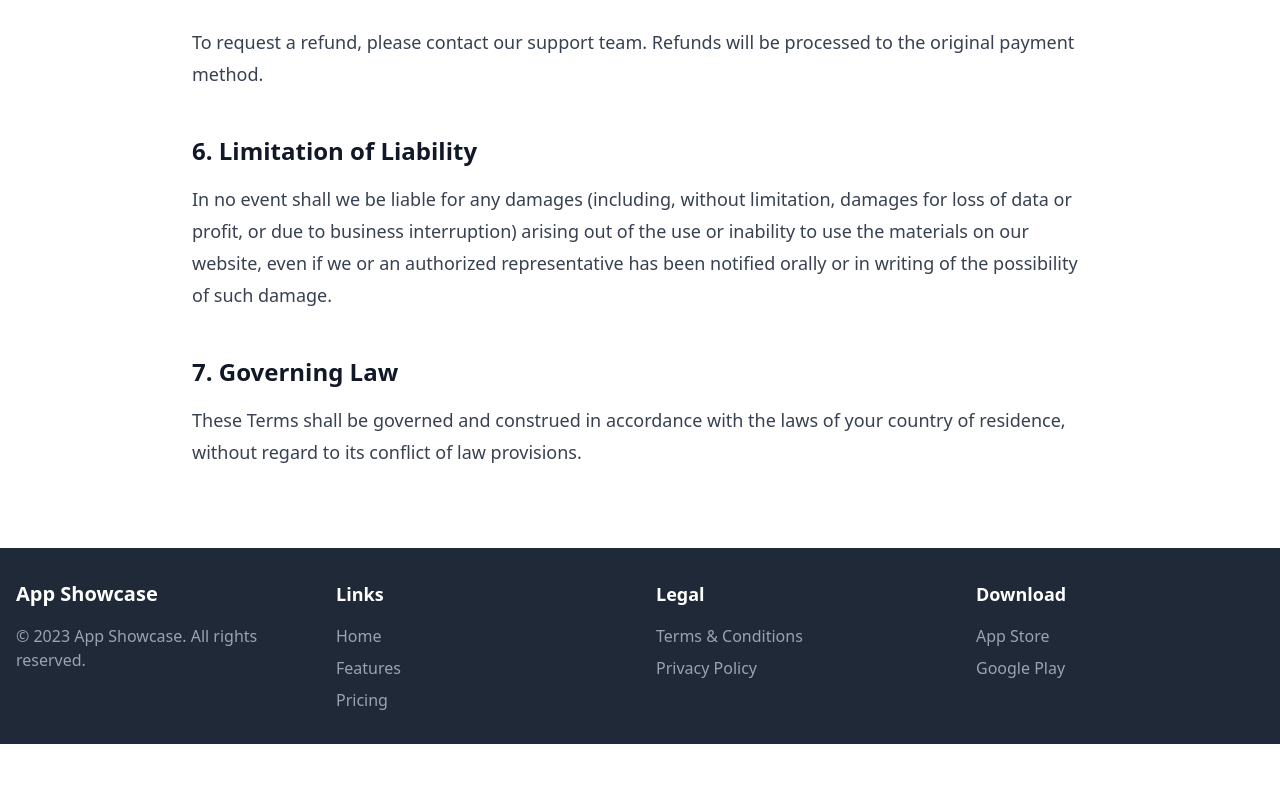
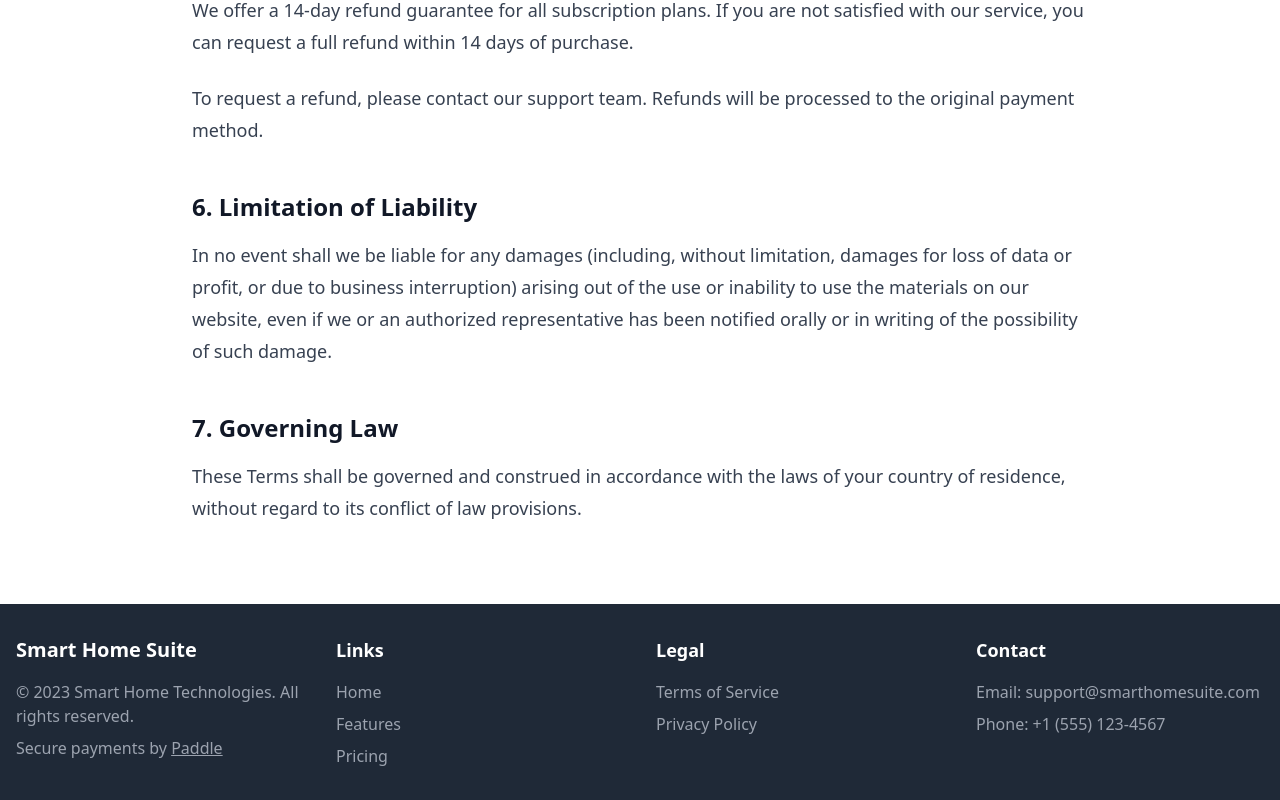
Before and after one commit to sotowang/app-landing-page, a Next.js app: page /en/terms in a window 1280 px wide. Shown: the part 1774-2574 px from the top of the page. Before the commit the page ends 2518 px from the top, so only its background shows below. Built offline with nearby package versions, Linux system fonts and the light colour scheme.

Commit message:
feat: 更新条款和隐私政策页面，增加关于Paddle支付信息

```diff
--- a/app/en/privacy/page.tsx
+++ b/app/en/privacy/page.tsx
@@ -8,7 +8,7 @@ export default function PrivacyPage() {
         <div className="container mx-auto px-4 py-4">
           <div className="flex justify-between items-center">
             <Link href="/en" className="text-xl font-bold">
-              App Showcase
+              Smart Home Suite
             </Link>
 
             <nav className="hidden md:flex space-x-6">
@@ -20,7 +20,7 @@ export default function PrivacyPage() {
             </nav>
 
             <div className="flex items-center space-x-4">
-              <Link href="/privacy" className="text-sm hover:text-blue-600 transition">中文</Link>
+              <Link href="/zh/privacy" className="text-sm hover:text-blue-600 transition">中文</Link>
               <Link
                 href="#download"
                 className="hidden md:inline-block bg-blue-600 text-white px-4 py-2 rounded-md hover:bg-blue-700 transition"
@@ -64,6 +64,21 @@ export default function PrivacyPage() {
               <li>verify compliance with the terms and conditions governing the use of our website.</li>
             </ul>
 
+            <h2 className="text-2xl font-bold mb-4">Smart Home Device Data Processing</h2>
+            <p className="mb-4">When using our Smart Home Suite, our applications collect data about your home environment and device usage, including but not limited to:</p>
+            <ul className="list-disc pl-8 mb-4">
+              <li>device status and usage patterns;</li>
+              <li>environmental data such as temperature, lighting, and energy usage;</li>
+              <li>camera images and recordings (if you use security monitoring features);</li>
+              <li>time and frequency of device usage;</li>
+              <li>automation rules and preference settings.</li>
+            </ul>
+            <p className="mb-4">This data is used to provide services, optimize performance, and improve our products and services. We implement strict security measures to protect this sensitive information.</p>
+
+            <h2 className="text-2xl font-bold mb-4">Payment Processing</h2>
+            <p className="mb-4">We use Paddle as our payment processing service provider. When you make a subscription or purchase through our website, your payment information is provided directly to Paddle, and we do not store your complete payment card details.</p>
+            <p className="mb-4">Paddle's privacy policy can be found on their website: <a href="https://www.paddle.com/legal/privacy" className="text-blue-600 hover:underline">https://www.paddle.com/legal/privacy</a>.</p>
+
             <h2 className="text-2xl font-bold mb-4">Disclosing Personal Information</h2>
             <p className="mb-4">We may disclose your personal information to any of our employees, officers, agents, suppliers or subcontractors insofar as reasonably necessary for the purposes set out in this privacy policy.</p>
             <p className="mb-4">We may disclose your personal information:</p>
@@ -101,8 +116,9 @@ export default function PrivacyPage() {
         <div className="container mx-auto px-4">
           <div className="grid grid-cols-1 md:grid-cols-4 gap-8">
             <div>
-              <h3 className="text-xl font-bold mb-4">App Showcase</h3>
-              <p className="text-gray-400">© 2023 App Showcase. All rights reserved.</p>
+              <h3 className="text-xl font-bold mb-4">Smart Home Suite</h3>
+              <p className="text-gray-400">© 2023 Smart Home Technologies. All rights reserved.</p>
+              <p className="text-gray-400 mt-2">Secure payments by <a href="https://paddle.com" className="underline">Paddle</a></p>
             </div>
 
             <div>
@@ -131,7 +147,7 @@ export default function PrivacyPage() {
               <ul className="space-y-2">
                 <li>
                   <Link href="/en/terms" className="text-gray-400 hover:text-white transition">
-                    Terms & Conditions
+                    Terms of Service
                   </Link>
                 </li>
                 <li>
@@ -143,15 +159,15 @@ export default function PrivacyPage() {
             </div>
 
             <div>
-              <h3 className="text-lg font-semibold mb-4">Download</h3>
-              <div className="flex flex-col space-y-2">
-                <Link href="#" className="text-gray-400 hover:text-white transition">
-                  App Store
-                </Link>
-                <Link href="#" className="text-gray-400 hover:text-white transition">
-                  Google Play
-                </Link>
-              </div>
+              <h3 className="text-lg font-semibold mb-4">Contact</h3>
+              <ul className="space-y-2">
+                <li className="text-gray-400">
+                  Email: support@smarthomesuite.com
+                </li>
+                <li className="text-gray-400">
+                  Phone: +1 (555) 123-4567
+                </li>
+              </ul>
             </div>
           </div>
         </div>
--- a/app/en/terms/page.tsx
+++ b/app/en/terms/page.tsx
@@ -8,7 +8,7 @@ export default function TermsPage() {
         <div className="container mx-auto px-4 py-4">
           <div className="flex justify-between items-center">
             <Link href="/en" className="text-xl font-bold">
-              App Showcase
+              Smart Home Suite
             </Link>
 
             <nav className="hidden md:flex space-x-6">
@@ -20,7 +20,7 @@ export default function TermsPage() {
             </nav>
 
             <div className="flex items-center space-x-4">
-              <Link href="/terms" className="text-sm hover:text-blue-600 transition">中文</Link>
+              <Link href="/zh/terms" className="text-sm hover:text-blue-600 transition">中文</Link>
               <Link
                 href="#download"
                 className="hidden md:inline-block bg-blue-600 text-white px-4 py-2 rounded-md hover:bg-blue-700 transition"
@@ -34,7 +34,7 @@ export default function TermsPage() {
 
       <section className="py-16 px-4">
         <div className="container mx-auto max-w-4xl">
-          <h1 className="text-3xl font-bold mb-6">Terms and Conditions</h1>
+          <h1 className="text-3xl font-bold mb-6">Terms of Service</h1>
           <p className="text-gray-600 mb-8">Last updated: May 2023</p>
 
           <div className="prose prose-lg max-w-none">
@@ -42,7 +42,7 @@ export default function TermsPage() {
             <p className="mb-4">We offer a 14-day money-back guarantee for all plans. If you are not satisfied with our service, you can request a full refund within 14 days of purchase, no questions asked.</p>
 
             <h2 className="text-2xl font-bold mb-4">1. Introduction</h2>
-            <p className="mb-4">These Website Standard Terms and Conditions written on this webpage shall manage your use of our website, accessible at appshowcase.com.</p>
+            <p className="mb-4">These Website Standard Terms and Conditions written on this webpage shall manage your use of our website, accessible at smarthomesuite.com.</p>
             <p className="mb-4">These Terms will be applied fully and affect your use of this Website. By using this Website, you agreed to accept all terms and conditions written here. You must not use this Website if you disagree with any of these Website Standard Terms and Conditions.</p>
 
             <h2 className="text-2xl font-bold mb-4">2. Intellectual Property Rights</h2>
@@ -65,6 +65,7 @@ export default function TermsPage() {
             <h2 className="text-2xl font-bold mb-4">4. Subscription and Payment</h2>
             <p className="mb-4">By purchasing a subscription through our website, you agree to pay subscription fees. Subscription fees will be billed according to your chosen subscription plan.</p>
             <p className="mb-4">You are responsible for all charges incurred under your account, including any applicable taxes.</p>
+            <p className="mb-4">We use Paddle as our payment processor, and all payments are processed through their secure platform.</p>
 
             <h2 className="text-2xl font-bold mb-4">5. Refund Policy</h2>
             <p className="mb-4">We offer a 14-day refund guarantee for all subscription plans. If you are not satisfied with our service, you can request a full refund within 14 days of purchase.</p>
@@ -83,8 +84,9 @@ export default function TermsPage() {
         <div className="container mx-auto px-4">
           <div className="grid grid-cols-1 md:grid-cols-4 gap-8">
             <div>
-              <h3 className="text-xl font-bold mb-4">App Showcase</h3>
-              <p className="text-gray-400">© 2023 App Showcase. All rights reserved.</p>
+              <h3 className="text-xl font-bold mb-4">Smart Home Suite</h3>
+              <p className="text-gray-400">© 2023 Smart Home Technologies. All rights reserved.</p>
+              <p className="text-gray-400 mt-2">Secure payments by <a href="https://paddle.com" className="underline">Paddle</a></p>
             </div>
 
             <div>
@@ -113,7 +115,7 @@ export default function TermsPage() {
               <ul className="space-y-2">
                 <li>
                   <Link href="/en/terms" className="text-gray-400 hover:text-white transition">
-                    Terms & Conditions
+                    Terms of Service
                   </Link>
                 </li>
                 <li>
@@ -125,15 +127,15 @@ export default function TermsPage() {
             </div>
 
             <div>
-              <h3 className="text-lg font-semibold mb-4">Download</h3>
-              <div className="flex flex-col space-y-2">
-                <Link href="#" className="text-gray-400 hover:text-white transition">
-                  App Store
-                </Link>
-                <Link href="#" className="text-gray-400 hover:text-white transition">
-                  Google Play
-                </Link>
-              </div>
+              <h3 className="text-lg font-semibold mb-4">Contact</h3>
+              <ul className="space-y-2">
+                <li className="text-gray-400">
+                  Email: support@smarthomesuite.com
+                </li>
+                <li className="text-gray-400">
+                  Phone: +1 (555) 123-4567
+                </li>
+              </ul>
             </div>
           </div>
         </div>
--- a/app/privacy/page.tsx
+++ b/app/privacy/page.tsx
@@ -7,16 +7,16 @@ export default function PrivacyPage() {
       <header className="bg-white shadow-md">
         <div className="container mx-auto px-4 py-4">
           <div className="flex justify-between items-center">
-            <Link href="/" className="text-xl font-bold">
-              App Showcase
+            <Link href="/zh" className="text-xl font-bold">
+              智能家居展示
             </Link>
 
             <nav className="hidden md:flex space-x-6">
-              <Link href="/" className="hover:text-blue-600">首页</Link>
-              <Link href="/#features" className="hover:text-blue-600">功能特点</Link>
-              <Link href="/#pricing" className="hover:text-blue-600">价格方案</Link>
-              <Link href="/terms" className="hover:text-blue-600">条款和条件</Link>
-              <Link href="/privacy" className="hover:text-blue-600 text-blue-600 font-semibold">隐私政策</Link>
+              <Link href="/zh" className="hover:text-blue-600">首页</Link>
+              <Link href="/zh#features" className="hover:text-blue-600">功能特点</Link>
+              <Link href="/zh#pricing" className="hover:text-blue-600">价格方案</Link>
+              <Link href="/zh/terms" className="hover:text-blue-600">服务条款</Link>
+              <Link href="/zh/privacy" className="hover:text-blue-600 text-blue-600 font-semibold">隐私政策</Link>
             </nav>
 
             <div className="flex items-center space-x-4">
@@ -64,6 +64,21 @@ export default function PrivacyPage() {
               <li>验证对我们网站安全区域的访问的合规性。</li>
             </ul>
 
+            <h2 className="text-2xl font-bold mb-4">家庭智能设备的数据处理</h2>
+            <p className="mb-4">在使用我们的智能家居套件时，我们的应用程序会收集有关您的家庭环境和设备使用情况的数据，包括但不限于：</p>
+            <ul className="list-disc pl-8 mb-4">
+              <li>设备状态和使用模式；</li>
+              <li>温度、照明和能源使用等环境数据；</li>
+              <li>摄像头图像和录像（如果您使用安全监控功能）；</li>
+              <li>设备使用时间和频率；</li>
+              <li>自动化规则和偏好设置。</li>
+            </ul>
+            <p className="mb-4">这些数据用于提供服务、优化性能并改进我们的产品和服务。我们实施严格的安全措施来保护这些敏感信息。</p>
+
+            <h2 className="text-2xl font-bold mb-4">支付处理</h2>
+            <p className="mb-4">我们使用 Paddle 作为我们的支付处理服务提供商。当您通过我们的网站进行订阅或购买时，您的支付信息将直接提供给 Paddle，我们不会存储您的完整支付卡详细信息。</p>
+            <p className="mb-4">Paddle 的隐私政策可在其网站上找到：<a href="https://www.paddle.com/legal/privacy" className="text-blue-600 hover:underline">https://www.paddle.com/legal/privacy</a>。</p>
+
             <h2 className="text-2xl font-bold mb-4">披露个人信息</h2>
             <p className="mb-4">我们可能会在以下情况下向我们任何员工、高管、承包商、代理人、供应商或分包商披露您的个人信息，只要这对于实现本政策中规定的目的是合理必要的。</p>
             <p className="mb-4">我们还可能在以下情况下披露您的个人信息：</p>
@@ -101,25 +116,26 @@ export default function PrivacyPage() {
         <div className="container mx-auto px-4">
           <div className="grid grid-cols-1 md:grid-cols-4 gap-8">
             <div>
-              <h3 className="text-xl font-bold mb-4">App Showcase</h3>
-              <p className="text-gray-400">© 2023 App Showcase. All rights reserved.</p>
+              <h3 className="text-xl font-bold mb-4">智能家居套件</h3>
+              <p className="text-gray-400">© 2023 智能家居科技. 保留所有权利.</p>
+              <p className="text-gray-400 mt-2">安全支付由 <a href="https://paddle.com" className="underline">Paddle</a> 提供</p>
             </div>
 
             <div>
               <h3 className="text-lg font-semibold mb-4">链接</h3>
               <ul className="space-y-2">
                 <li>
-                  <Link href="/" className="text-gray-400 hover:text-white transition">
+                  <Link href="/zh" className="text-gray-400 hover:text-white transition">
                     首页
                   </Link>
                 </li>
                 <li>
-                  <Link href="/#features" className="text-gray-400 hover:text-white transition">
+                  <Link href="/zh#features" className="text-gray-400 hover:text-white transition">
                     功能特点
                   </Link>
                 </li>
                 <li>
-                  <Link href="/#pricing" className="text-gray-400 hover:text-white transition">
+                  <Link href="/zh#pricing" className="text-gray-400 hover:text-white transition">
                     价格方案
                   </Link>
                 </li>
@@ -130,12 +146,12 @@ export default function PrivacyPage() {
               <h3 className="text-lg font-semibold mb-4">法律</h3>
               <ul className="space-y-2">
                 <li>
-                  <Link href="/terms" className="text-gray-400 hover:text-white transition">
-                    条款和条件
+                  <Link href="/zh/terms" className="text-gray-400 hover:text-white transition">
+                    服务条款
                   </Link>
                 </li>
                 <li>
-                  <Link href="/privacy" className="text-gray-400 hover:text-white transition">
+                  <Link href="/zh/privacy" className="text-gray-400 hover:text-white transition">
                     隐私政策
                   </Link>
                 </li>
@@ -143,15 +159,15 @@ export default function PrivacyPage() {
             </div>
 
             <div>
-              <h3 className="text-lg font-semibold mb-4">下载</h3>
-              <div className="flex flex-col space-y-2">
-                <Link href="#" className="text-gray-400 hover:text-white transition">
-                  App Store
-                </Link>
-                <Link href="#" className="text-gray-400 hover:text-white transition">
-                  Google Play
-                </Link>
-              </div>
+              <h3 className="text-lg font-semibold mb-4">联系我们</h3>
+              <ul className="space-y-2">
+                <li className="text-gray-400">
+                  电子邮件: support@smarthomesuite.com
+                </li>
+                <li className="text-gray-400">
+                  电话: +1 (555) 123-4567
+                </li>
+              </ul>
             </div>
           </div>
         </div>
--- a/app/terms/page.tsx
+++ b/app/terms/page.tsx
@@ -7,16 +7,16 @@ export default function TermsPage() {
       <header className="bg-white shadow-md">
         <div className="container mx-auto px-4 py-4">
           <div className="flex justify-between items-center">
-            <Link href="/" className="text-xl font-bold">
-              App Showcase
+            <Link href="/zh" className="text-xl font-bold">
+              智能家居展示
             </Link>
 
             <nav className="hidden md:flex space-x-6">
-              <Link href="/" className="hover:text-blue-600">首页</Link>
-              <Link href="/#features" className="hover:text-blue-600">功能特点</Link>
-              <Link href="/#pricing" className="hover:text-blue-600">价格方案</Link>
-              <Link href="/terms" className="hover:text-blue-600 text-blue-600 font-semibold">条款和条件</Link>
-              <Link href="/privacy" className="hover:text-blue-600">隐私政策</Link>
+              <Link href="/zh" className="hover:text-blue-600">首页</Link>
+              <Link href="/zh#features" className="hover:text-blue-600">功能特点</Link>
+              <Link href="/zh#pricing" className="hover:text-blue-600">价格方案</Link>
+              <Link href="/zh/terms" className="hover:text-blue-600 text-blue-600 font-semibold">服务条款</Link>
+              <Link href="/zh/privacy" className="hover:text-blue-600">隐私政策</Link>
             </nav>
 
             <div className="flex items-center space-x-4">
@@ -34,7 +34,7 @@ export default function TermsPage() {
 
       <section className="py-16 px-4">
         <div className="container mx-auto max-w-4xl">
-          <h1 className="text-3xl font-bold mb-6">条款和条件</h1>
+          <h1 className="text-3xl font-bold mb-6">服务条款</h1>
           <p className="text-gray-600 mb-8">最后更新：2023年5月</p>
 
           <div className="prose prose-lg max-w-none">
@@ -42,7 +42,7 @@ export default function TermsPage() {
             <p className="mb-4">我们为所有方案提供14天无理由退款保证。如果您对我们的服务不满意，可以在购买后14天内申请全额退款，无需任何解释。</p>
 
             <h2 className="text-2xl font-bold mb-4">1. 简介</h2>
-            <p className="mb-4">本网页上的网站标准条款和条件将管理您对我们网站的使用，可通过appshowcase.com访问。</p>
+            <p className="mb-4">本网页上的网站标准条款和条件将管理您对我们网站的使用，可通过smarthomesuite.com访问。</p>
             <p className="mb-4">这些条款将完全适用并影响您对本网站的使用。使用本网站即表示您同意接受此处的所有条款和条件。如果您不同意任何这些网站标准条款和条件，则不得使用本网站。</p>
 
             <h2 className="text-2xl font-bold mb-4">2. 知识产权</h2>
@@ -65,6 +65,7 @@ export default function TermsPage() {
             <h2 className="text-2xl font-bold mb-4">4. 订阅和支付</h2>
             <p className="mb-4">通过我们的网站购买订阅即表示您同意支付订阅费用。订阅费用将按照您选择的订阅计划定期收取。</p>
             <p className="mb-4">您负责在您账户下产生的所有费用，包括任何适用的税费。</p>
+            <p className="mb-4">我们使用 Paddle 作为我们的支付处理商，所有支付将通过其安全平台进行处理。</p>
 
             <h2 className="text-2xl font-bold mb-4">5. 退款政策</h2>
             <p className="mb-4">我们为所有订阅计划提供14天退款保证。如果您对我们的服务不满意，可以在购买后14天内申请全额退款。</p>
@@ -83,25 +84,26 @@ export default function TermsPage() {
         <div className="container mx-auto px-4">
           <div className="grid grid-cols-1 md:grid-cols-4 gap-8">
             <div>
-              <h3 className="text-xl font-bold mb-4">App Showcase</h3>
-              <p className="text-gray-400">© 2023 App Showcase. All rights reserved.</p>
+              <h3 className="text-xl font-bold mb-4">智能家居套件</h3>
+              <p className="text-gray-400">© 2023 智能家居科技. 保留所有权利.</p>
+              <p className="text-gray-400 mt-2">安全支付由 <a href="https://paddle.com" className="underline">Paddle</a> 提供</p>
             </div>
 
             <div>
               <h3 className="text-lg font-semibold mb-4">链接</h3>
               <ul className="space-y-2">
                 <li>
-                  <Link href="/" className="text-gray-400 hover:text-white transition">
+                  <Link href="/zh" className="text-gray-400 hover:text-white transition">
                     首页
                   </Link>
                 </li>
                 <li>
-                  <Link href="/#features" className="text-gray-400 hover:text-white transition">
+                  <Link href="/zh#features" className="text-gray-400 hover:text-white transition">
                     功能特点
                   </Link>
                 </li>
                 <li>
-                  <Link href="/#pricing" className="text-gray-400 hover:text-white transition">
+                  <Link href="/zh#pricing" className="text-gray-400 hover:text-white transition">
                     价格方案
                   </Link>
                 </li>
@@ -112,12 +114,12 @@ export default function TermsPage() {
               <h3 className="text-lg font-semibold mb-4">法律</h3>
               <ul className="space-y-2">
                 <li>
-                  <Link href="/terms" className="text-gray-400 hover:text-white transition">
-                    条款和条件
+                  <Link href="/zh/terms" className="text-gray-400 hover:text-white transition">
+                    服务条款
                   </Link>
                 </li>
                 <li>
-                  <Link href="/privacy" className="text-gray-400 hover:text-white transition">
+                  <Link href="/zh/privacy" className="text-gray-400 hover:text-white transition">
                     隐私政策
                   </Link>
                 </li>
@@ -125,15 +127,15 @@ export default function TermsPage() {
             </div>
 
             <div>
-              <h3 className="text-lg font-semibold mb-4">下载</h3>
-              <div className="flex flex-col space-y-2">
-                <Link href="#" className="text-gray-400 hover:text-white transition">
-                  App Store
-                </Link>
-                <Link href="#" className="text-gray-400 hover:text-white transition">
-                  Google Play
-                </Link>
-              </div>
+              <h3 className="text-lg font-semibold mb-4">联系我们</h3>
+              <ul className="space-y-2">
+                <li className="text-gray-400">
+                  电子邮件: support@smarthomesuite.com
+                </li>
+                <li className="text-gray-400">
+                  电话: +1 (555) 123-4567
+                </li>
+              </ul>
             </div>
           </div>
         </div>
```
